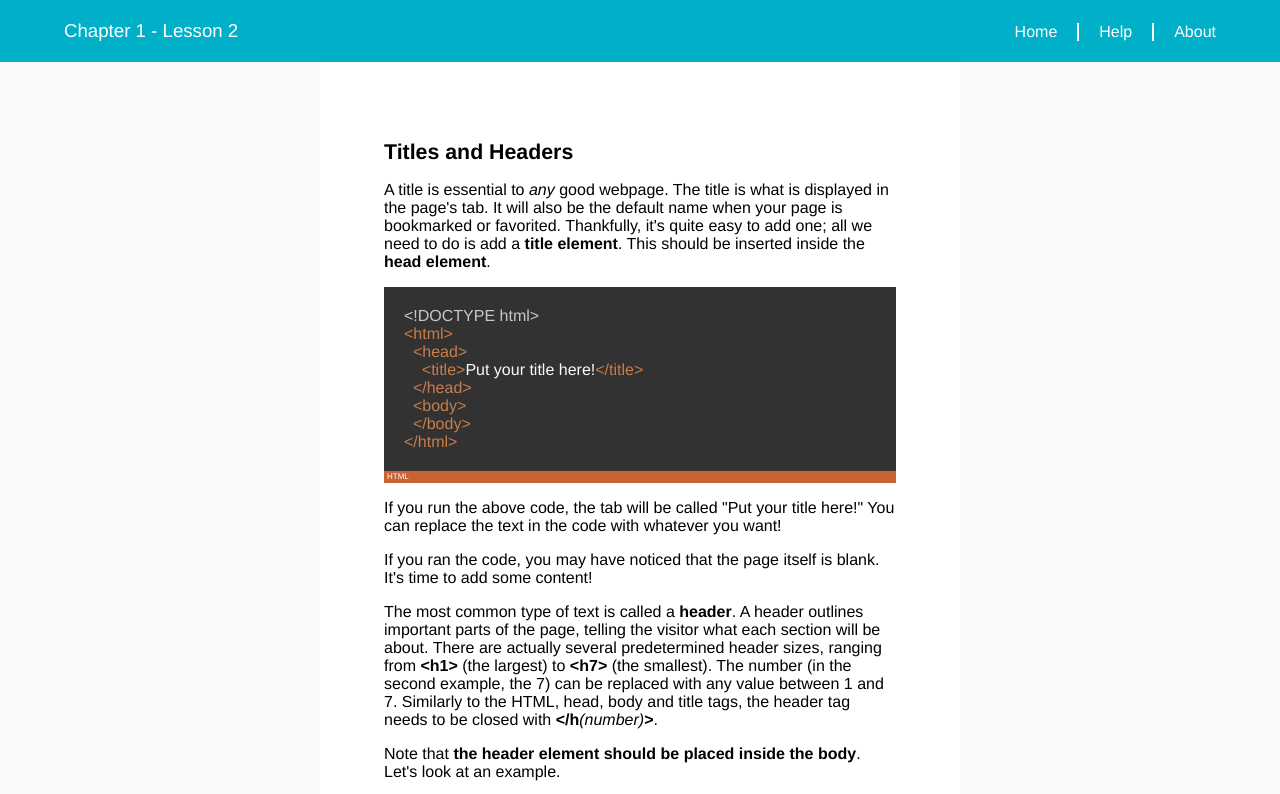
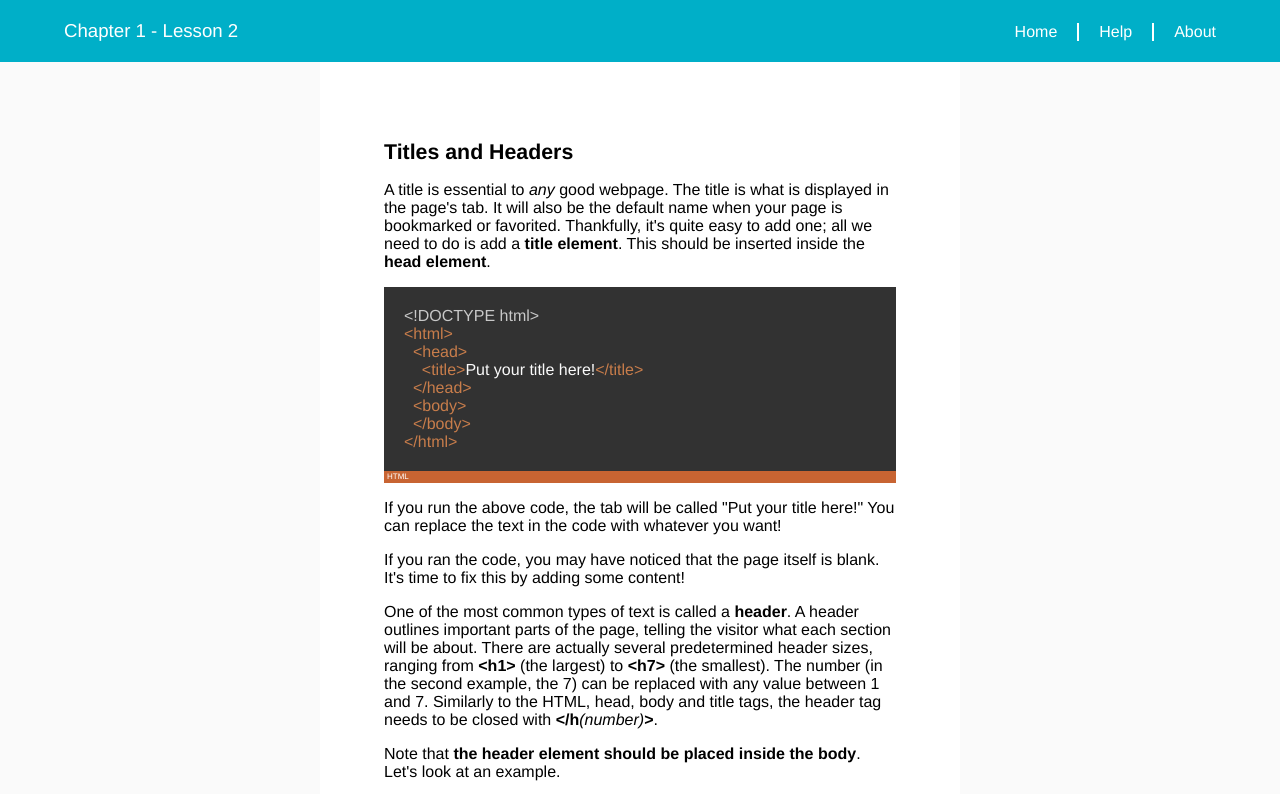
Before and after one commit to SimplexShotz/WebTutorials, a plain HTML site: page Tutorials/Chapter-1/Lesson-2.html in a window 1280 px wide. Shown: the top 794 px of the page. Drawn offline with Linux system fonts and the light colour scheme.

Commit message:
Reworded text
Changed a few sentences to make them flow better.

```diff
--- a/Tutorials/Chapter-1/Lesson-2.html
+++ b/Tutorials/Chapter-1/Lesson-2.html
@@ -31,8 +31,8 @@
         <div class="code-bottom">HTML</div>
       </div> <!-- .code -->
       <p>If you run the above code, the tab will be called "Put your title here!" You can replace the text in the code with whatever you want!</p>
-      <p>If you ran the code, you may have noticed that the page itself is blank. It's time to add some content!</p>
-      <p>The most common type of text is called a <b>header</b>. A header outlines important parts of the page, telling the visitor what each section will be about. There are actually several predetermined header sizes, ranging from <b>&lth1></b> (the largest) to <b>&lth7></b> (the smallest). The number (in the second example, the 7) can be replaced with any value between 1 and 7. Similarly to the HTML, head, body and title tags, the header tag needs to be closed with <b>&lt/h</b><em>(number)</em><b>></b>.</p>
+      <p>If you ran the code, you may have noticed that the page itself is blank. It's time to fix this by adding some content!</p>
+      <p>One of the most common types of text is called a <b>header</b>. A header outlines important parts of the page, telling the visitor what each section will be about. There are actually several predetermined header sizes, ranging from <b>&lth1></b> (the largest) to <b>&lth7></b> (the smallest). The number (in the second example, the 7) can be replaced with any value between 1 and 7. Similarly to the HTML, head, body and title tags, the header tag needs to be closed with <b>&lt/h</b><em>(number)</em><b>></b>.</p>
       <p>Note that <b>the header element should be placed inside the body</b>. Let's look at an example.</p>
       <div class="code">
         &lt!DOCTYPE html>
```
